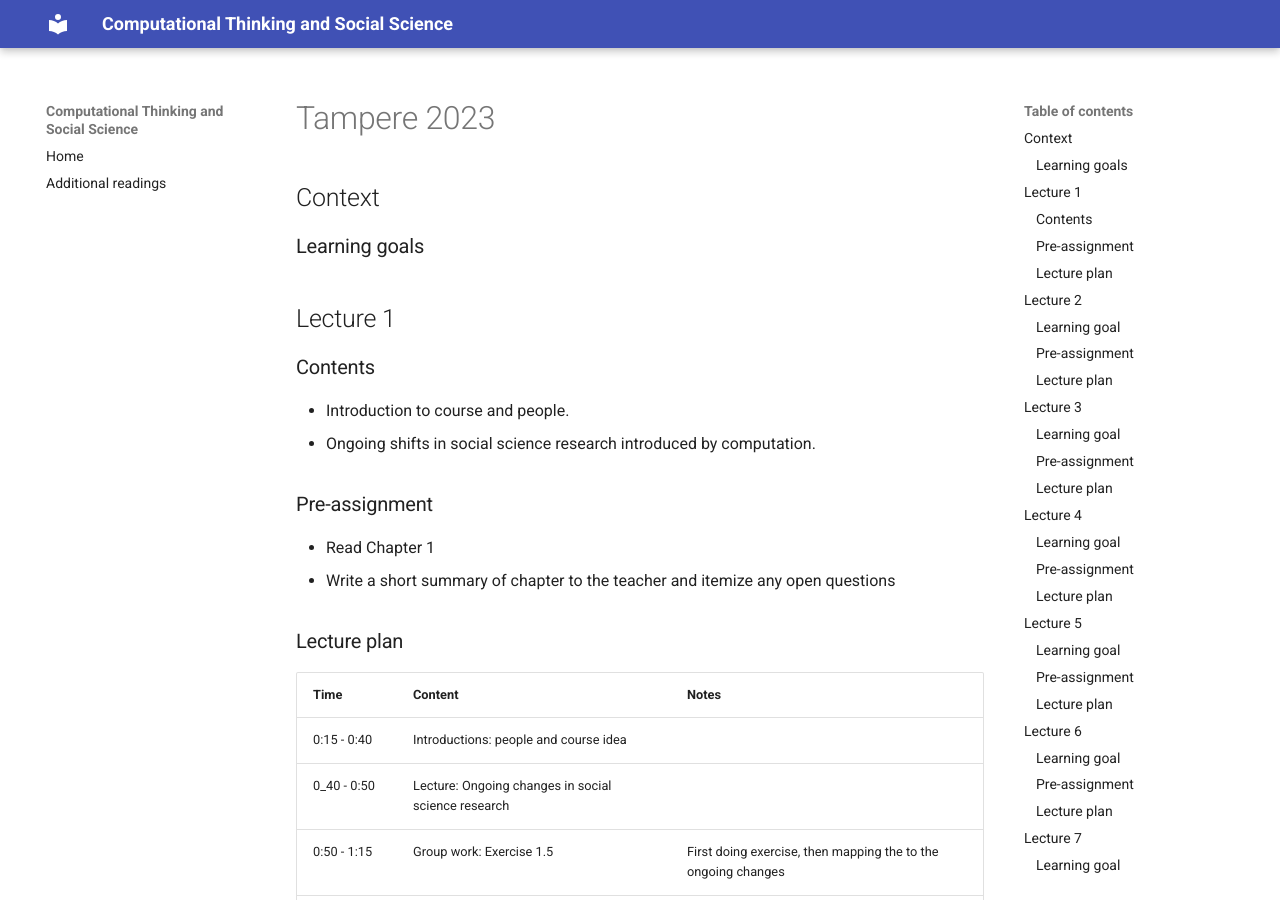
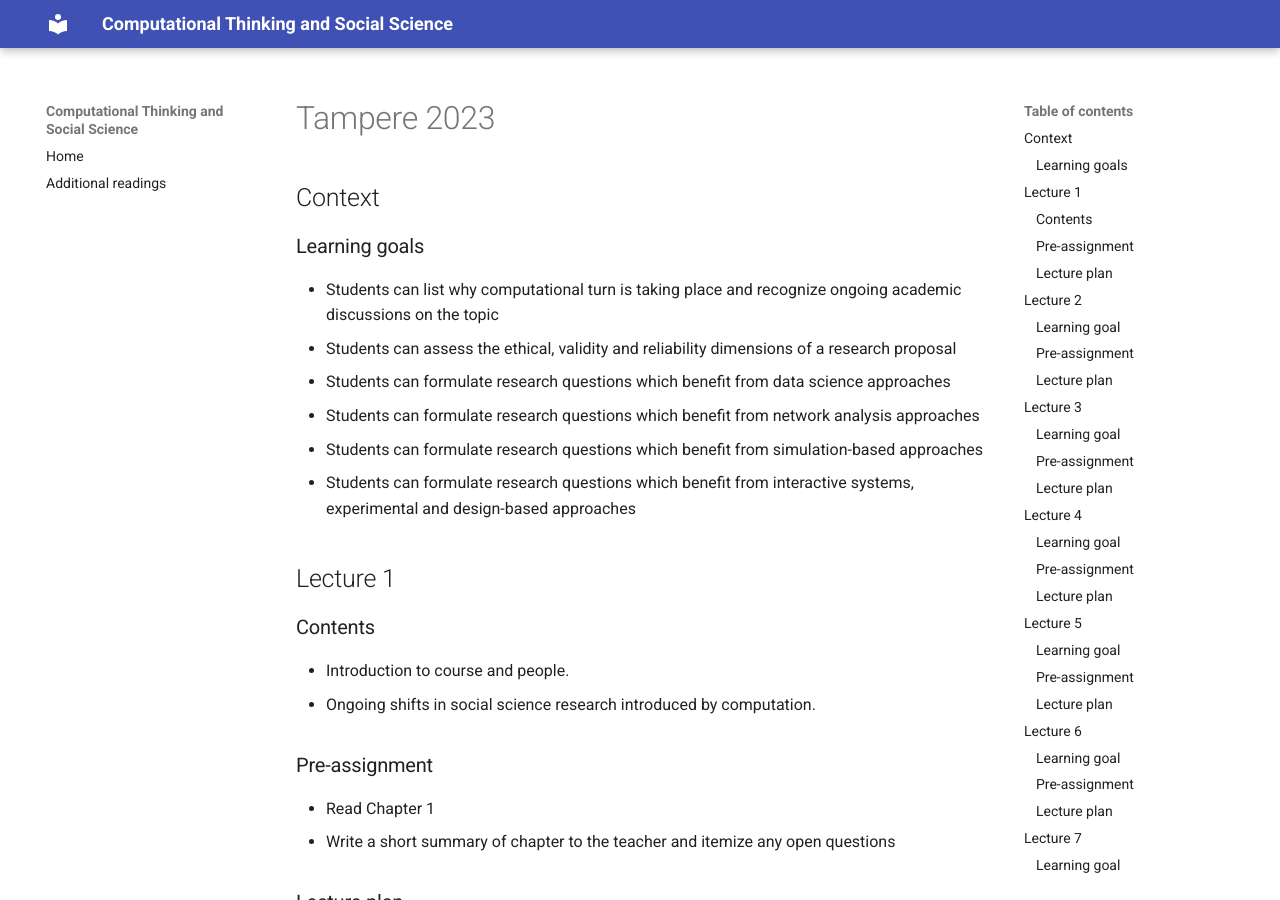
Before and after one commit to codingsocialscience/codingsocialscience.github.io, an MkDocs documentation site: the page built from docs/syllabus/tampere-2023.md, in a window 1280 px wide and 900 px high. Built offline with MkDocs 1.6.1 and Material for MkDocs 9.7.7, drawn with Linux system fonts in a browser that asks for light colours; some of the changed text lies outside the part shown.

Commit message:
Update tampere-2023.md

```diff
--- a/docs/syllabus/tampere-2023.md
+++ b/docs/syllabus/tampere-2023.md
@@ -1,6 +1,13 @@
 ## Context
 
 ### Learning goals
+
+- Students can list why computational turn is taking place and recognize ongoing academic discussions on the topic
+- Students can assess the ethical, validity and reliability dimensions of a research proposal
+- Students can formulate research questions which benefit from data science approaches
+- Students can formulate research questions which benefit from network analysis approaches
+- Students can formulate research questions which benefit from simulation-based approaches
+- Students can formulate research questions which benefit from interactive systems, experimental and design-based approaches
 
 ## Lecture 1
 
```
Also changed, not shown: other parts of docs/syllabus/tampere-2023.md (+4 -0 lines).
